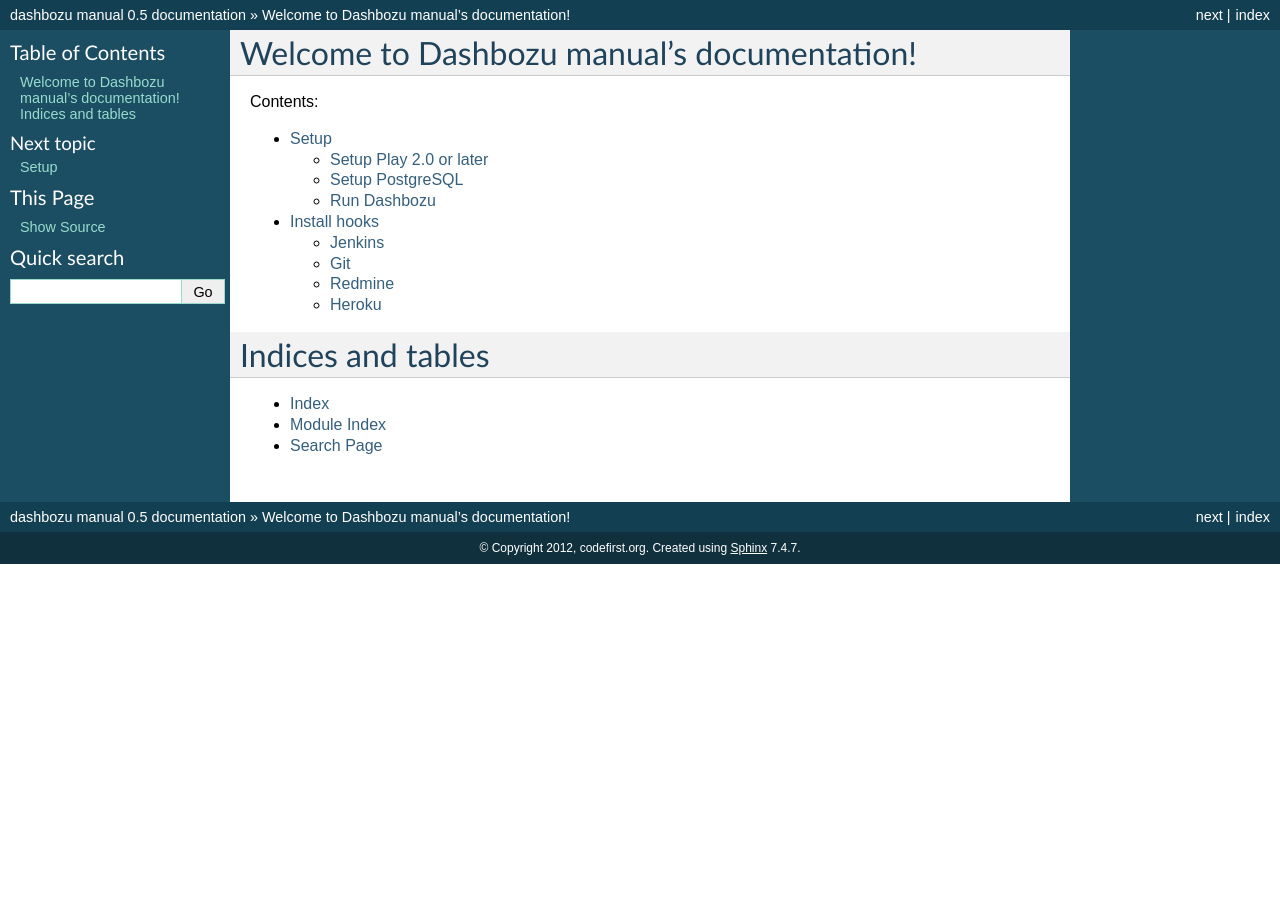
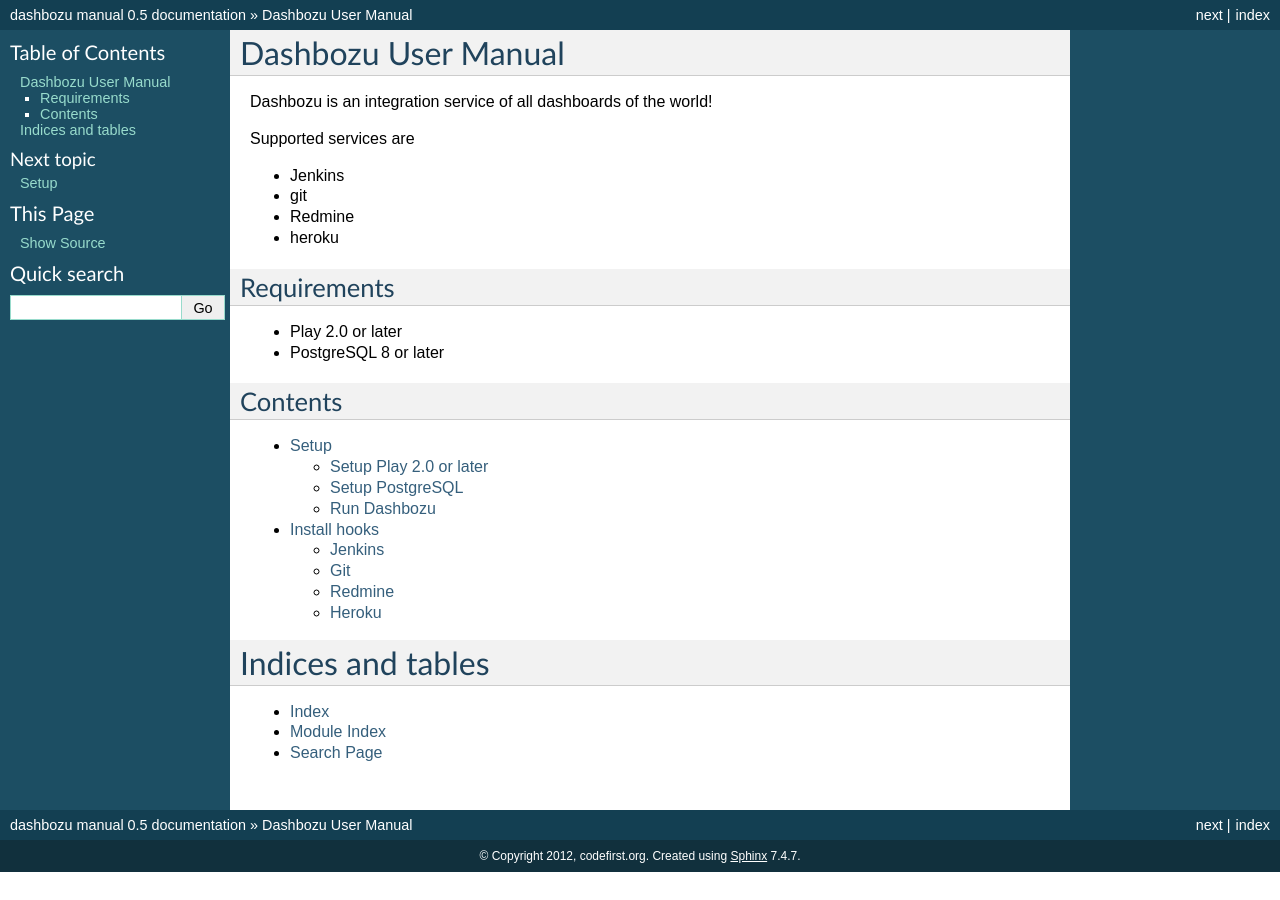
Before and after one commit to codefirst/dashbozu-manual, a Sphinx documentation site: the page built from source/index.rst, in a window 1280 px wide. Built offline with Sphinx 7.4.7, drawn with Linux system fonts in a browser that asks for light colours.

Commit message:
Added: first sentence

```diff
--- a/source/index.rst
+++ b/source/index.rst
@@ -3,10 +3,27 @@
    You can adapt this file completely to your liking, but it should at least
    contain the root `toctree` directive.
 
-Welcome to Dashbozu manual's documentation!
+Dashbozu User Manual
 ===========================================
 
-Contents:
+Dashbozu is an integration service of all dashboards of the world!
+
+Supported services are
+
+* Jenkins
+* git
+* Redmine
+* heroku
+
+Requirements
+-----------------------
+
+* Play 2.0 or later
+* PostgreSQL 8 or later
+
+
+Contents
+-----------------------
 
 .. toctree::
    :maxdepth: 2
```
